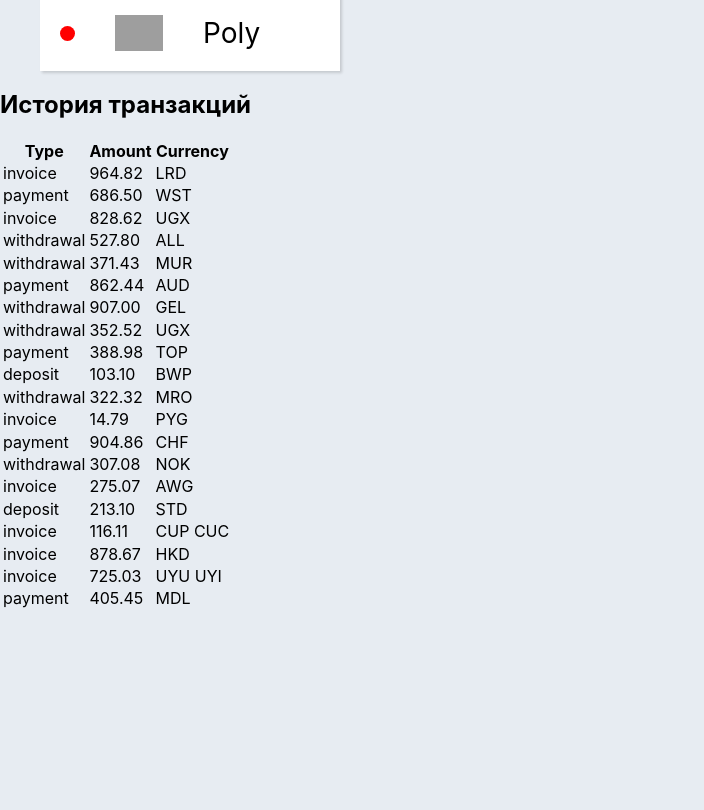
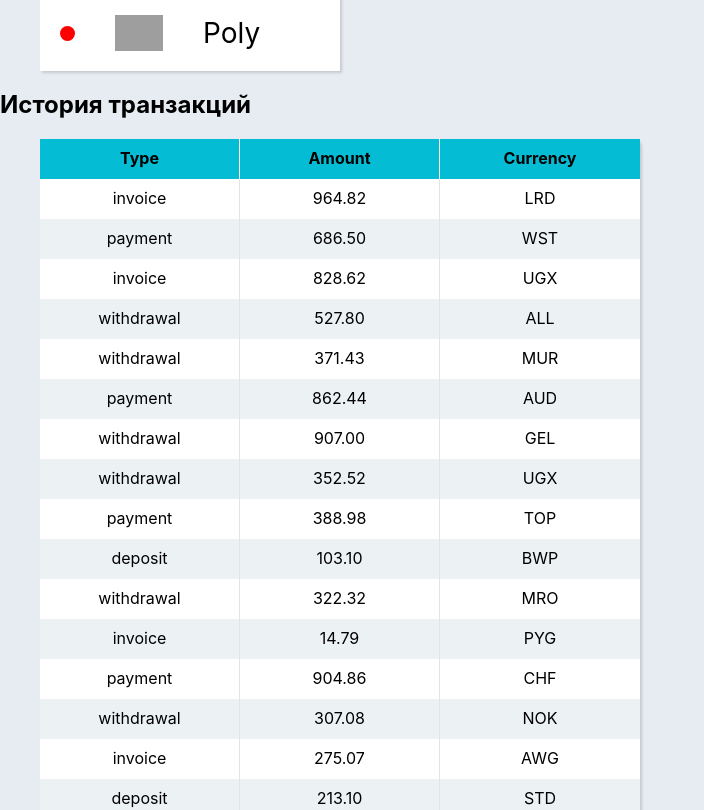
Before and after one commit to Kateryna286/goit-react-hw-01-components, a React (Create React App) app: page / in a window 1280 px wide. Shown: the part 1160-1970 px from the top of the page, without its empty margins (0-704 px from the left). Before the commit the page ends 1771 px from the top, so only its background shows below. Built offline with nearby package versions, Linux system fonts and the light colour scheme; grey boxes are pictures that could not be loaded.

Commit message:
css task 4

```diff
--- /dev/null
+++ b/src/components/TransactionHistory.css
@@ -0,0 +1,40 @@
+.transaction-history {
+  margin-left: 40px;
+  margin-bottom: 40px;
+  text-align: center;
+  box-shadow: rgba(0, 0, 0, 0.15) 1.95px 1.95px 2.6px;
+  border-radius: 5px;
+  border-spacing: 0;
+}
+
+.transaction-history thead {
+  height: 40px;
+}
+
+th {
+  width: 200px;
+}
+
+tr:nth-child(2n + 1) {
+  background-color: white;
+}
+
+tr:nth-child(2n + 2) {
+  background-color: rgb(236, 241, 244);
+}
+
+tr {
+  height: 40px;
+}
+
+thead tr:first-child {
+  background-color: rgb(5, 188, 213);
+}
+
+thead tr th:not(:last-child) {
+  border-right: 1px solid rgb(255, 255, 255);
+}
+
+td:not(:last-child) {
+  border-right: 1px solid rgb(224, 229, 232);
+}
--- a/src/components/TransactionHistory.js
+++ b/src/components/TransactionHistory.js
@@ -1,3 +1,4 @@
+import './TransactionHistory.css';
 import PropTypes from 'prop-types';
 
 function TransactionHistory({ items }) {
```
